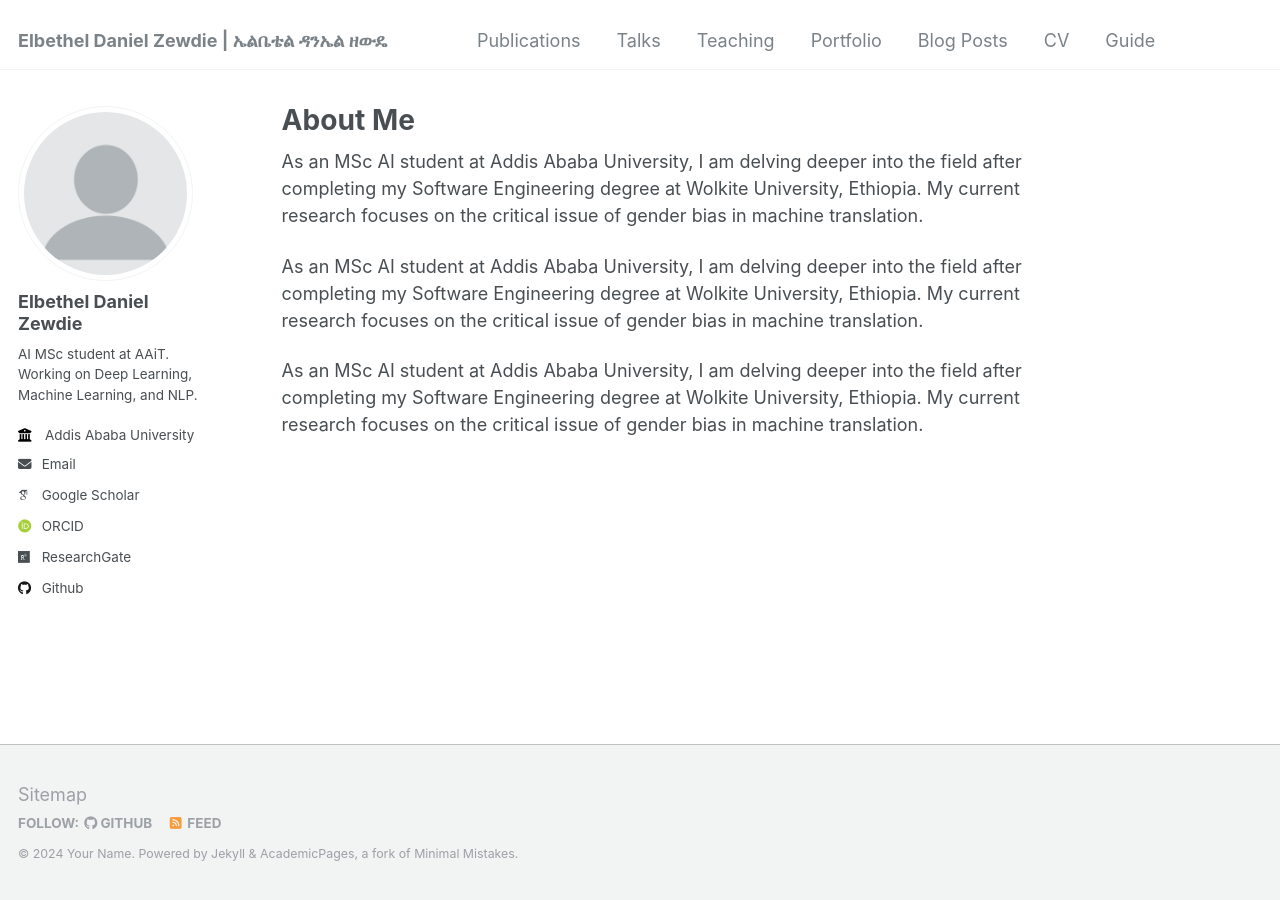
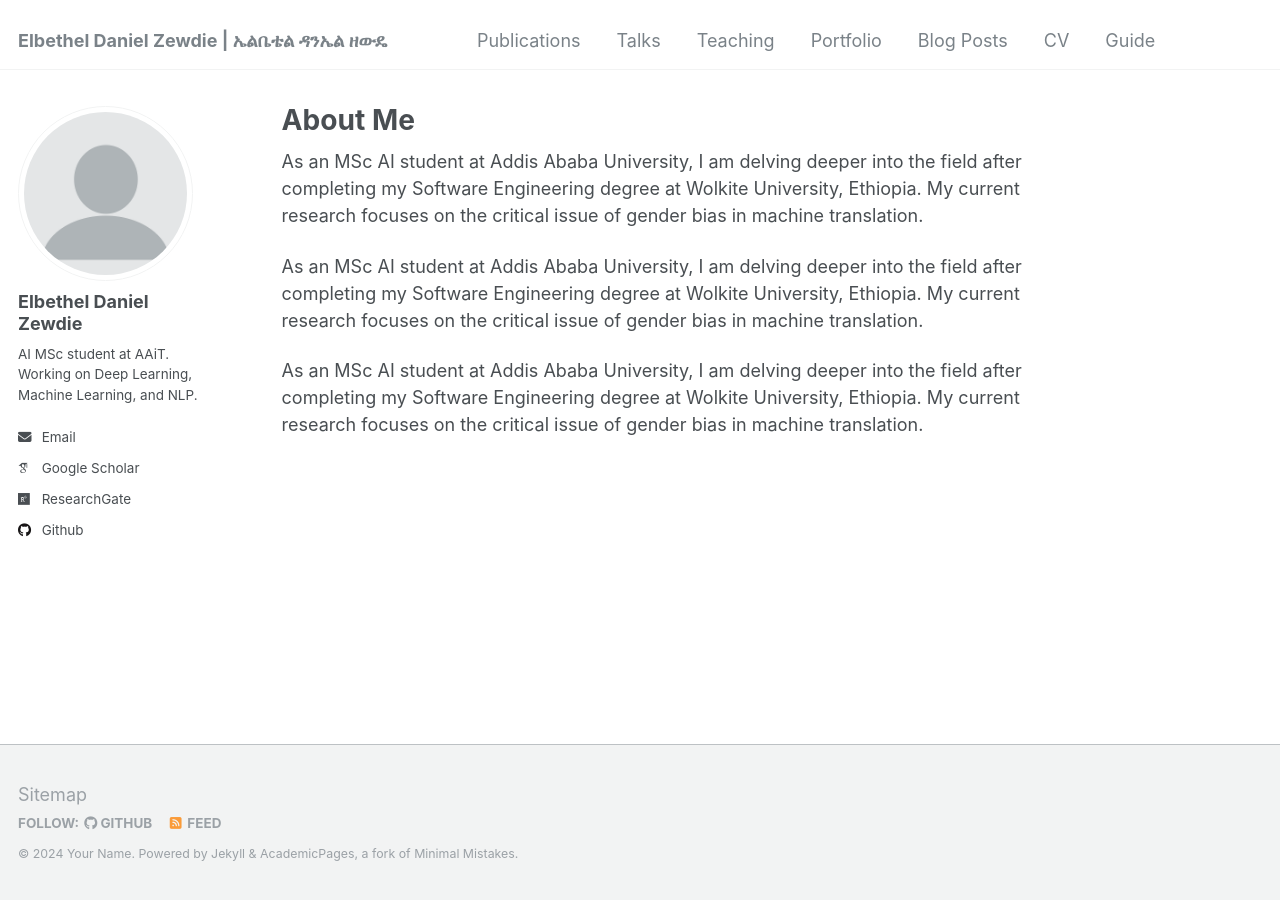
Before and after one commit to Elbethel-dan/Elbethel-dan.github.io, a Jekyll site: the page built from _pages/about.md, in a window 1280 px wide. Built offline with Jekyll 4.4.1, drawn with Linux system fonts in a browser that asks for light colours; some web fonts are replaced.

Commit message:
Update _config.yml

```diff
--- a/_config.yml
+++ b/_config.yml
@@ -25,13 +25,13 @@ author:
   name             : "Elbethel Daniel Zewdie"
   pronouns         : # example: "she/her"
   bio              : "AI MSc student at AAiT. Working on Deep Learning, Machine Learning, and NLP."
-  employer         : "Addis Ababa University"
+  employer         :
   uri              : # URL
   email            : "elbetheldaniel8@gmail.com"
 
   # Academic websites
   googlescholar    : "https://scholar.google.com/citations?user=kTrEXt8AAAAJ&hl=en"
-  orcid            : "https://orcid.org/0009-0002-1594-9756"
+  orcid            :
   researchgate     : "https://www.researchgate.net/profile/Elbethel-Zewdie"
 
   # Repositories and software development
```
